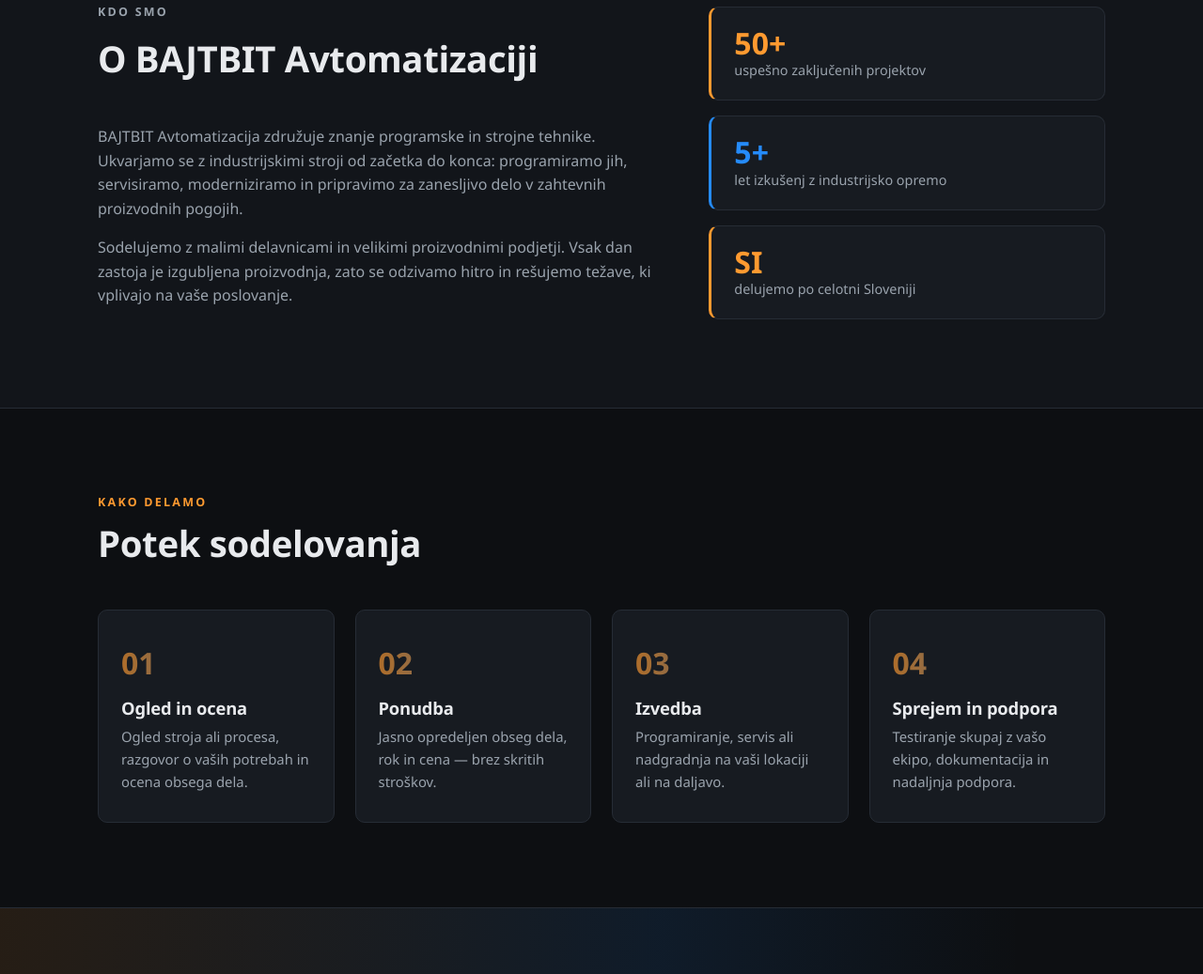
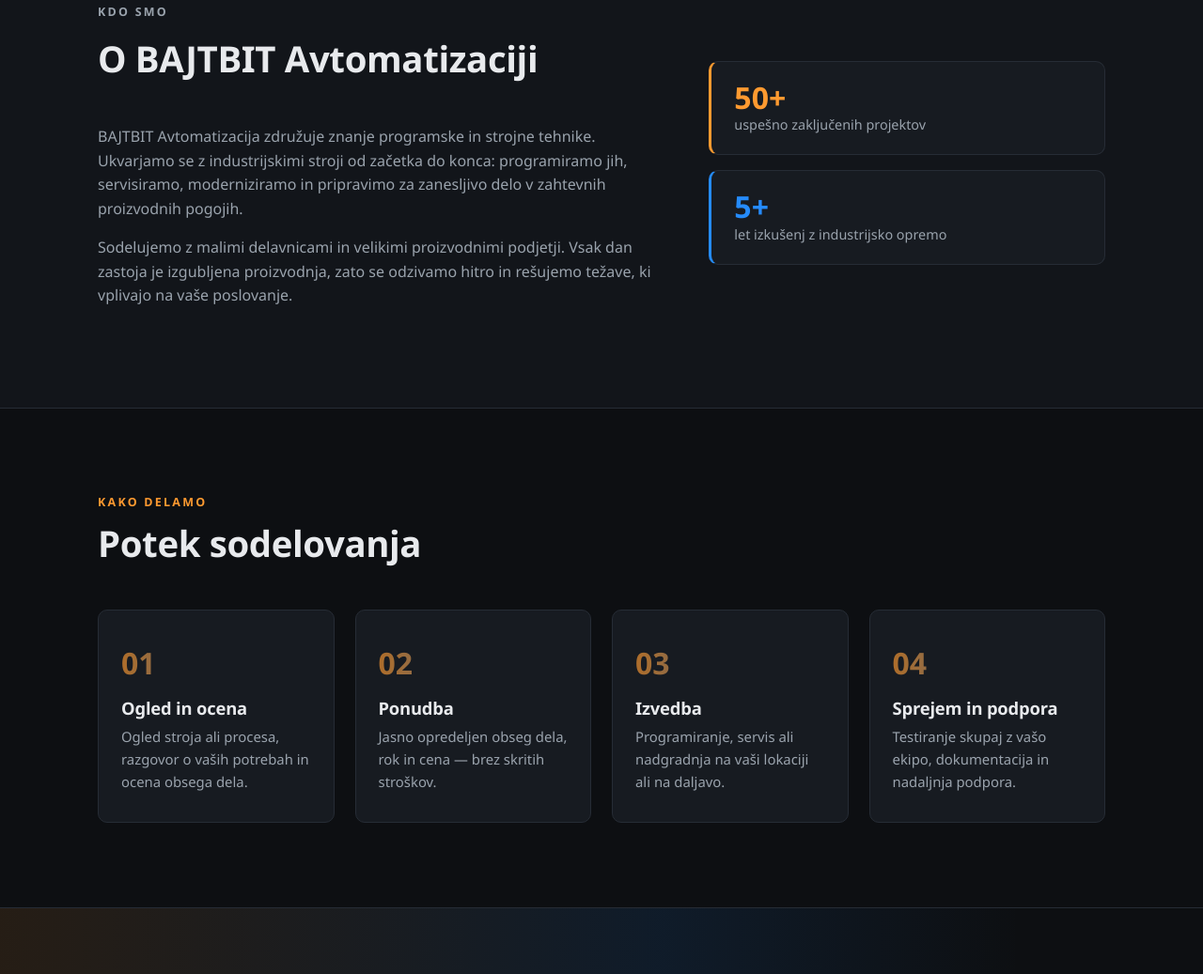
Before and after one commit to pintariching/bajtbit, a plain HTML site: page index.html in a window 1280 px wide. Shown: the part 1631-2668 px from the top of the page at 94% size. Drawn offline with Linux system fonts and the light colour scheme.

Commit message:
Drop third stat from about section
Co-authored-by: pintariching <pintariching@users.noreply.github.com>

```diff
--- a/index.html
+++ b/index.html
@@ -130,7 +130,6 @@
                 <ul class="about-stats">
                     <li><strong>50+</strong><span>uspešno zaključenih projektov</span></li>
                     <li><strong>5+</strong><span>let izkušenj z industrijsko opremo</span></li>
-                    <li><strong>SI</strong><span>delujemo po celotni Sloveniji</span></li>
                 </ul>
             </div>
         </section>
```
